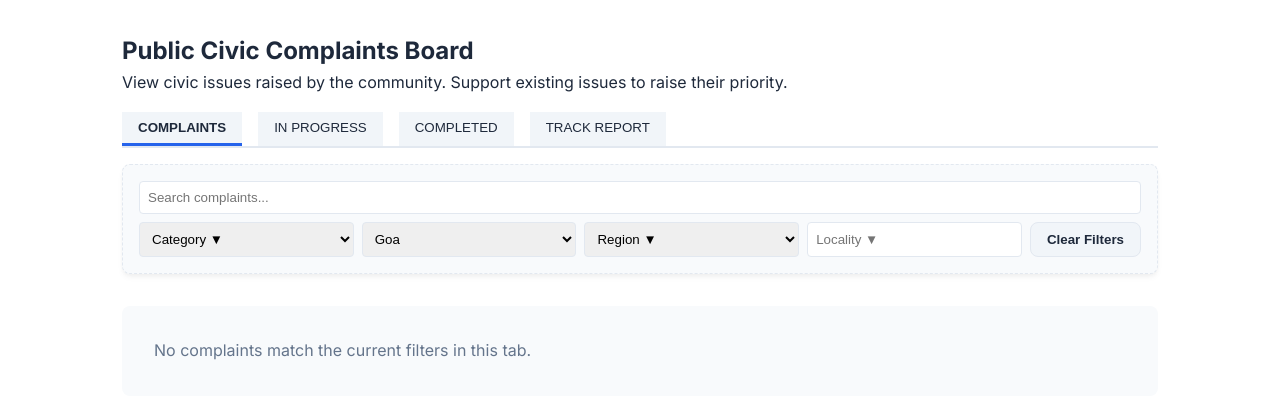
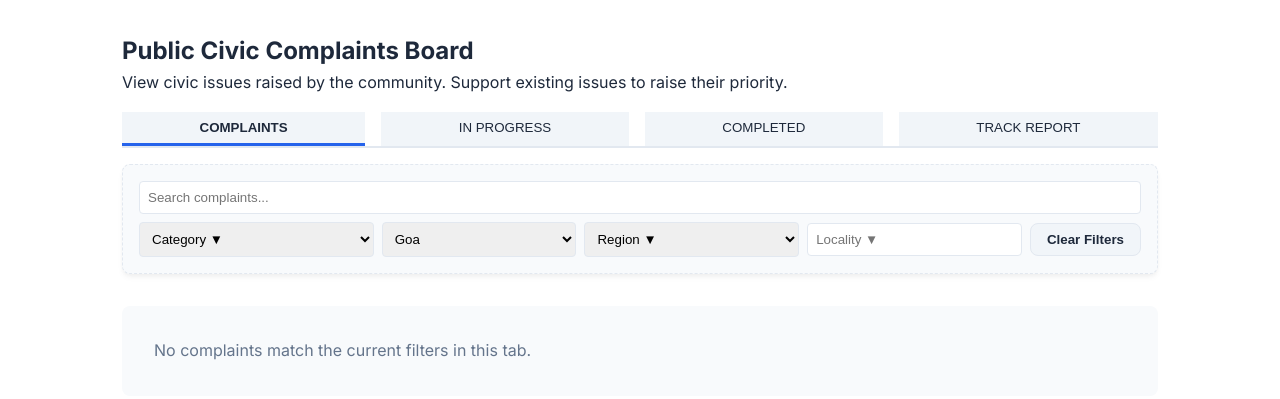
Before and after one commit to Divyanshukumar07/SNAPFIX, a Flask app: page /public in a window 1280 px wide. Shown: the part 81-480 px from the top of the page. Run offline with Flask 3, Linux system fonts and the light colour scheme; data that the repository does not hold is empty; some libraries are stand-ins or nearby versions.

Commit message:
MORE BUGS ARE FIXED 13 SEP 2026 01:06

```diff
--- a/templates/public.html
+++ b/templates/public.html
@@ -7,21 +7,21 @@
 </div>
 
 <!-- Tabs -->
-<div style="display: flex; gap: 1rem; border-bottom: 2px solid var(--border-color); margin-bottom: 1rem;">
-    <button id="tab-complaints" class="btn btn-secondary" style="border: none; border-radius: 0; border-bottom: 3px solid transparent;" onclick="setTab('complaints')">COMPLAINTS</button>
-    <button id="tab-inprogress" class="btn btn-secondary" style="border: none; border-radius: 0; border-bottom: 3px solid transparent;" onclick="setTab('inprogress')">IN PROGRESS</button>
-    <button id="tab-completed" class="btn btn-secondary" style="border: none; border-radius: 0; border-bottom: 3px solid transparent;" onclick="setTab('completed')">COMPLETED</button>
-    <button id="tab-track" class="btn btn-secondary" style="border: none; border-radius: 0; border-bottom: 3px solid transparent;" onclick="setTab('track')">TRACK REPORT</button>
+<div style="display: flex; gap: 1rem; border-bottom: 2px solid var(--border-color); margin-bottom: 1rem; flex-wrap: wrap;">
+    <button id="tab-complaints" class="btn btn-secondary" style="border: none; border-radius: 0; border-bottom: 3px solid transparent; flex: 1 1 auto; white-space: nowrap;" onclick="setTab('complaints')">COMPLAINTS</button>
+    <button id="tab-inprogress" class="btn btn-secondary" style="border: none; border-radius: 0; border-bottom: 3px solid transparent; flex: 1 1 auto; white-space: nowrap;" onclick="setTab('inprogress')">IN PROGRESS</button>
+    <button id="tab-completed" class="btn btn-secondary" style="border: none; border-radius: 0; border-bottom: 3px solid transparent; flex: 1 1 auto; white-space: nowrap;" onclick="setTab('completed')">COMPLETED</button>
+    <button id="tab-track" class="btn btn-secondary" style="border: none; border-radius: 0; border-bottom: 3px solid transparent; flex: 1 1 auto; white-space: nowrap;" onclick="setTab('track')">TRACK REPORT</button>
 </div>
 
 <!-- Dynamic content wrappers -->
 <div id="filters-container">
     <div class="card" style="padding: 1rem; margin-bottom: 1.5rem; background: #f8fafc; border: 1px dashed var(--border-color);">
         <div style="display: flex; gap: 0.5rem; margin-bottom: 0.5rem;">
-            <input type="text" id="search-input" placeholder="Search complaints..." style="flex: 1; padding: 0.5rem; border: 1px solid var(--border-color); border-radius: 4px;">
+            <input type="text" id="search-input" placeholder="Search complaints..." style="flex: 1; padding: 0.5rem; border: 1px solid var(--border-color); border-radius: 4px; min-width: 0;">
         </div>
-        <div style="display: flex; gap: 0.5rem; flex-wrap: wrap;">
-            <select id="filter-category" style="padding: 0.5rem; border: 1px solid var(--border-color); border-radius: 4px; flex: 1;">
+        <div style="display: flex; gap: 0.5rem; flex-wrap: wrap; align-items: center;">
+            <select id="filter-category" style="padding: 0.5rem; border: 1px solid var(--border-color); border-radius: 4px; flex: 1 1 140px; min-width: 0;">
                 <option value="">Category ▼</option>
                 <option value="Garbage/Waste">Garbage/Waste</option>
                 <option value="Streetlight/Electrical">Streetlight/Electrical</option>
@@ -29,17 +29,17 @@
                 <option value="Water/Sewage">Water/Sewage</option>
                 <option value="Other">Other</option>
             </select>
-            <select id="filter-state" style="padding: 0.5rem; border: 1px solid var(--border-color); border-radius: 4px; flex: 1;">
+            <select id="filter-state" style="padding: 0.5rem; border: 1px solid var(--border-color); border-radius: 4px; flex: 1 1 100px; min-width: 0;">
                 <option value="">State ▼</option>
                 <option value="Goa" selected>Goa</option>
             </select>
-            <select id="filter-region" style="padding: 0.5rem; border: 1px solid var(--border-color); border-radius: 4px; flex: 1;">
+            <select id="filter-region" style="padding: 0.5rem; border: 1px solid var(--border-color); border-radius: 4px; flex: 1 1 120px; min-width: 0;">
                 <option value="">Region ▼</option>
                 <option value="North Goa">North Goa</option>
                 <option value="South Goa">South Goa</option>
             </select>
-            <input type="text" id="filter-locality" placeholder="Locality ▼" style="padding: 0.5rem; border: 1px solid var(--border-color); border-radius: 4px; flex: 1;">
-            <button class="btn btn-secondary btn-sm" onclick="clearFilters()">Clear Filters</button>
+            <input type="text" id="filter-locality" placeholder="Locality ▼" style="padding: 0.5rem; border: 1px solid var(--border-color); border-radius: 4px; flex: 1 1 120px; min-width: 0;">
+            <button class="btn btn-secondary btn-sm" onclick="clearFilters()" style="flex: 0 0 auto; white-space: nowrap; padding: 0.5rem 1rem;">Clear Filters</button>
         </div>
     </div>
 </div>
@@ -48,9 +48,9 @@
     <div class="card" style="padding: 2rem; text-align: center; background: #f8fafc; border: 1px dashed var(--border-color);">
         <h3 style="margin-bottom: 1rem;">Track Your Report</h3>
         <p class="text-muted" style="margin-bottom: 1.5rem;">Enter your unique Report ID to check its real-time status and timeline.</p>
-        <div style="display: flex; gap: 0.5rem; max-width: 500px; margin: 0 auto;">
-            <input type="text" id="track-input" placeholder="e.g. SNF-2026-000184" style="flex: 1; padding: 0.75rem; border: 1px solid var(--border-color); border-radius: 4px; font-size: 1.1rem; text-transform: uppercase;">
-            <button class="btn btn-primary" onclick="trackComplaint()">Track</button>
+        <div style="display: flex; gap: 0.5rem; max-width: 500px; margin: 0 auto; flex-wrap: wrap;">
+            <input type="text" id="track-input" placeholder="e.g. SNF-2026-000184" style="flex: 1 1 200px; padding: 0.75rem; border: 1px solid var(--border-color); border-radius: 4px; font-size: 1.1rem; text-transform: uppercase; min-width: 0;">
+            <button class="btn btn-primary" onclick="trackComplaint()" style="flex: 0 0 auto;">Track</button>
         </div>
         <div id="track-result" style="margin-top: 2rem; text-align: left;"></div>
     </div>
@@ -275,14 +275,14 @@ function renderComplaints() {
         const date = new Date(c.created_at).toLocaleDateString();
 
         html += `
-            <div class="card" style="padding: 1.5rem; border: 1px solid var(--border-color); border-radius: var(--radius); background: #fff; display: flex; align-items: center; justify-content: space-between;">
-                <div style="flex: 1; overflow: hidden; padding-right: 1rem;">
+            <div class="card" style="padding: 1.5rem; border: 1px solid var(--border-color); border-radius: var(--radius); background: #fff; display: flex; align-items: flex-start; justify-content: space-between; flex-wrap: wrap; gap: 1rem;">
+                <div style="flex: 1 1 250px; min-width: 0;">
                     <div style="display: flex; justify-content: flex-start; gap: 1rem; margin-bottom: 0.25rem;">
                         <span style="font-size: 0.8rem; font-weight: bold; color: var(--text-muted);">${c.report_id || 'ID: ' + c.id.substring(0,8)}</span>
                         <span style="font-weight: bold; color: var(--primary-color)">${c.category}</span>
                     </div>
-                    <div style="display: flex; justify-content: flex-start; gap: 1rem; margin-bottom: 0.5rem; align-items: center;">
-                        <h4 style="margin: 0; white-space: nowrap; overflow: hidden; text-overflow: ellipsis; max-width: 60%;">${c.description || 'No description'}</h4>
+                    <div style="display: flex; justify-content: flex-start; gap: 1rem; margin-bottom: 0.5rem; align-items: center; flex-wrap: wrap;">
+                        <h4 style="margin: 0; word-break: break-word;">${c.description || 'No description'}</h4>
                         <span style="background: #e2e8f0; padding: 0.2rem 0.6rem; border-radius: 12px; font-size: 0.85rem; font-weight: bold; white-space: nowrap;">${
                             String(c.status || '').trim().toLowerCase() === 'completed' && String(c.assignment_state || '').trim().toLowerCase() === 'proof_submitted'
                             ? 'AWAITING VERIFICATION'
@@ -295,7 +295,7 @@ function renderComplaints() {
                         <span style="font-size: 0.9rem; font-weight: bold; color: #d97706;">👍 ${c.support_count} Supporters</span>
                     </div>
                 </div>
-                <div class="card-actions" style="display: flex; align-items: center; justify-content: flex-end; padding-right: 0.5rem;">
+                <div class="card-actions" style="display: flex; align-items: center; justify-content: flex-end; flex: 0 0 auto;">
                     <button class="btn btn-secondary btn-sm" onclick="openDetails('${c.id}')" style="white-space: nowrap;">View Details</button>
                 </div>
             </div>
```
